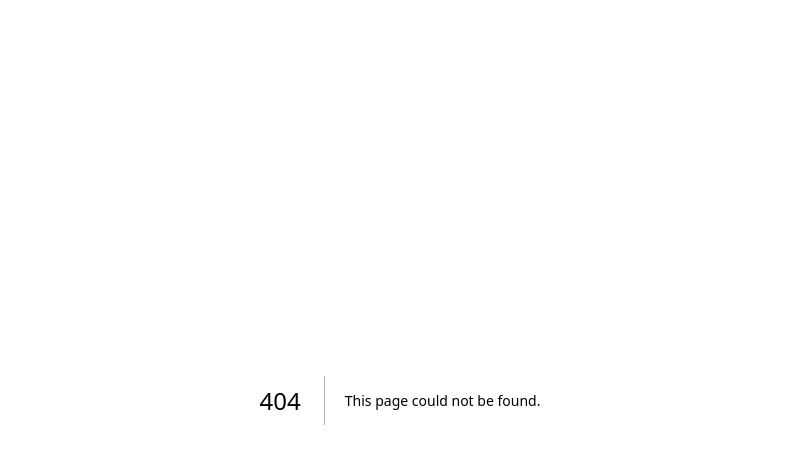
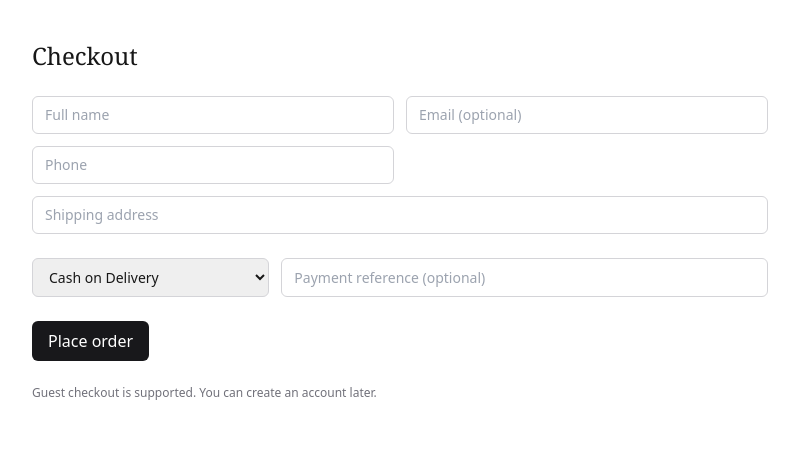
Before and after one commit to aitsam-cmyk/ecommerce-frontend, a Next.js app: page /checkout in a window 1280 px wide. Before the commit this address had no page. Shown: the top 464 px of the page, without its empty margins (240-1039 px from the left). Built offline with nearby package versions, Linux system fonts and the light colour scheme.

Commit message:
fix(frontend): correct quotes in Checkout and ProductFilters

```diff
--- /dev/null
+++ b/src/app/checkout/page.tsx
@@ -0,0 +1,54 @@
+"use client";
+import { useState } from "react";
+
+export default function CheckoutPage() {
+  const [items, setItems] = useState<any[]>([]);
+  const [paymentMethod, setPaymentMethod] = useState("cod");
+  const [shippingAddress, setShippingAddress] = useState("");
+  const [email, setEmail] = useState("");
+  const [name, setName] = useState("");
+  const [phone, setPhone] = useState("");
+  const [reference, setReference] = useState("");
+
+  async function placeOrder() {
+    const base = process.env.NEXT_PUBLIC_API_URL || "http://localhost:4000";
+    const res = await fetch(`${base}/api/orders/guest`, {
+      method: "POST",
+      headers: { "Content-Type": "application/json" },
+      body: JSON.stringify({
+        items,
+        paymentMethod,
+        shippingAddress,
+        paymentInfo: { reference, payerName: name, payerPhone: phone }
+      })
+    });
+    if (res.ok) {
+      alert("Order placed");
+    } else {
+      alert("Failed to place order");
+    }
+  }
+
+  return (
+    <div className="mx-auto max-w-3xl px-4 py-10 space-y-6">
+      <h1 className="font-serif text-2xl">Checkout</h1>
+      <div className="grid gap-3 sm:grid-cols-2">
+        <input value={name} onChange={(e) => setName(e.target.value)} placeholder="Full name" className="rounded-md border border-zinc-300 px-3 py-2 text-sm" />
+        <input value={email} onChange={(e) => setEmail(e.target.value)} placeholder="Email (optional)" className="rounded-md border border-zinc-300 px-3 py-2 text-sm" />
+        <input value={phone} onChange={(e) => setPhone(e.target.value)} placeholder="Phone" className="rounded-md border border-zinc-300 px-3 py-2 text-sm" />
+        <input value={shippingAddress} onChange={(e) => setShippingAddress(e.target.value)} placeholder="Shipping address" className="rounded-md border border-zinc-300 px-3 py-2 text-sm sm:col-span-2" />
+      </div>
+      <div className="grid gap-3 sm:grid-cols-3">
+        <select value={paymentMethod} onChange={(e) => setPaymentMethod(e.target.value)} className="rounded-md border border-zinc-300 px-3 py-2 text-sm">
+          <option value="easypaisa">Easypaisa</option>
+          <option value="jazzcash">JazzCash</option>
+          <option value="bank_transfer">Bank Transfer</option>
+          <option value="cod">Cash on Delivery</option>
+        </select>
+        <input value={reference} onChange={(e) => setReference(e.target.value)} placeholder="Payment reference (optional)" className="rounded-md border border-zinc-300 px-3 py-2 text-sm sm:col-span-2" />
+      </div>
+      <button onClick={placeOrder} className="rounded-md bg-zinc-900 px-4 py-2 text-white transition hover:scale-[1.02]">Place order</button>
+      <p className="text-xs text-zinc-500">Guest checkout is supported. You can create an account later.</p>
+    </div>
+  );
+}
--- /dev/null
+++ b/src/components/ProductFilters.tsx
@@ -0,0 +1,40 @@
+"use client";
+import { useRouter, useSearchParams } from "next/navigation";
+import { useState, useEffect } from "react";
+
+export default function ProductFilters() {
+  const router = useRouter();
+  const sp = useSearchParams();
+  const [category, setCategory] = useState(sp.get("category") || "");
+  const [minPrice, setMinPrice] = useState(sp.get("minPrice") || "");
+  const [maxPrice, setMaxPrice] = useState(sp.get("maxPrice") || "");
+  const [minRating, setMinRating] = useState(sp.get("minRating") || "");
+
+  useEffect(() => {
+    setCategory(sp.get("category") || "");
+    setMinPrice(sp.get("minPrice") || "");
+    setMaxPrice(sp.get("maxPrice") || "");
+    setMinRating(sp.get("minRating") || "");
+  }, [sp]);
+
+  function apply() {
+    const params = new URLSearchParams();
+    if (category) params.set("category", category);
+    if (minPrice) params.set("minPrice", minPrice);
+    if (maxPrice) params.set("maxPrice", maxPrice);
+    if (minRating) params.set("minRating", minRating);
+    router.push(`/products?${params.toString()}`);
+  }
+
+  return (
+    <div className="mx-auto max-w-7xl px-4 py-4 grid gap-3 sm:grid-cols-4">
+      <input value={category} onChange={(e) => setCategory(e.target.value)} placeholder="Category" className="rounded-md border border-zinc-300 px-3 py-2 text-sm" />
+      <input value={minPrice} onChange={(e) => setMinPrice(e.target.value)} placeholder="Min Price" className="rounded-md border border-zinc-300 px-3 py-2 text-sm" />
+      <input value={maxPrice} onChange={(e) => setMaxPrice(e.target.value)} placeholder="Max Price" className="rounded-md border border-zinc-300 px-3 py-2 text-sm" />
+      <div className="flex gap-2">
+        <input value={minRating} onChange={(e) => setMinRating(e.target.value)} placeholder="Min Rating" className="w-full rounded-md border border-zinc-300 px-3 py-2 text-sm" />
+        <button onClick={apply} className="rounded-md bg-zinc-900 px-4 py-2 text-sm text-white">Filter</button>
+      </div>
+    </div>
+  );
+}
```
